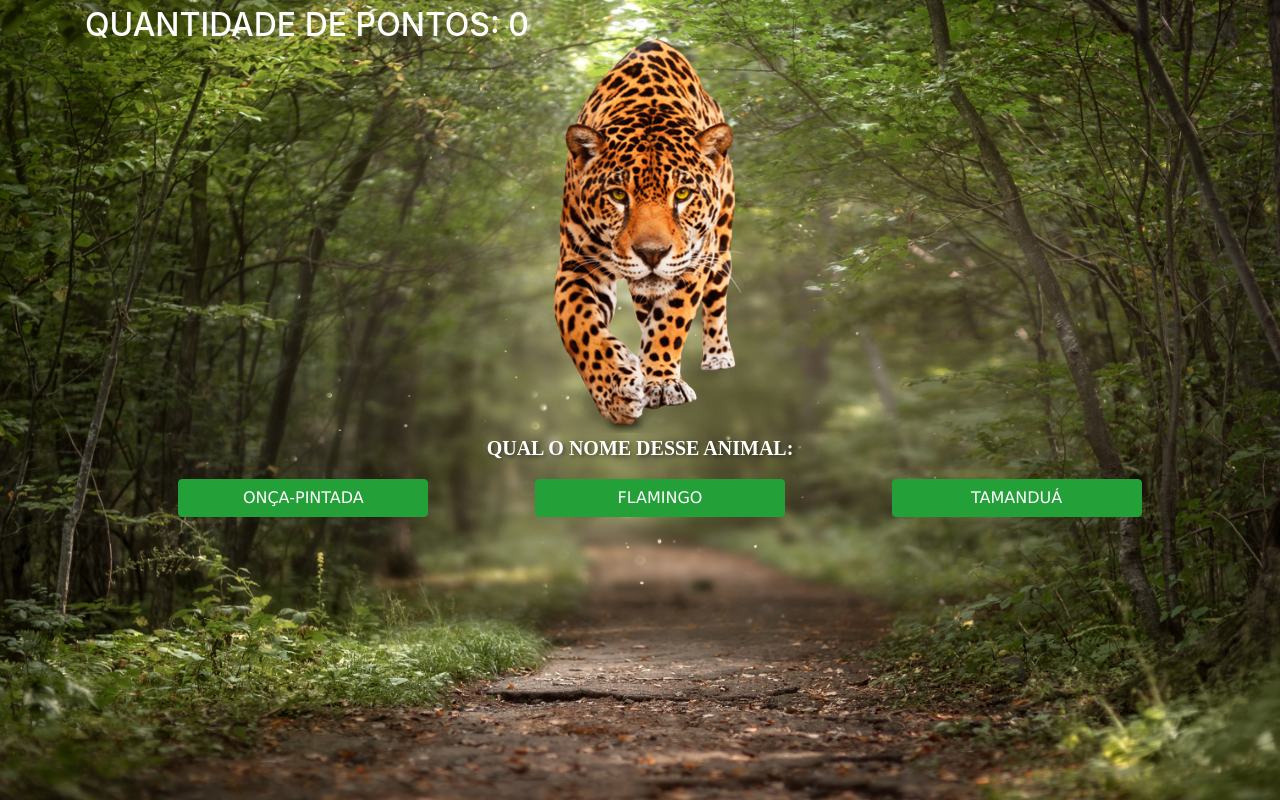
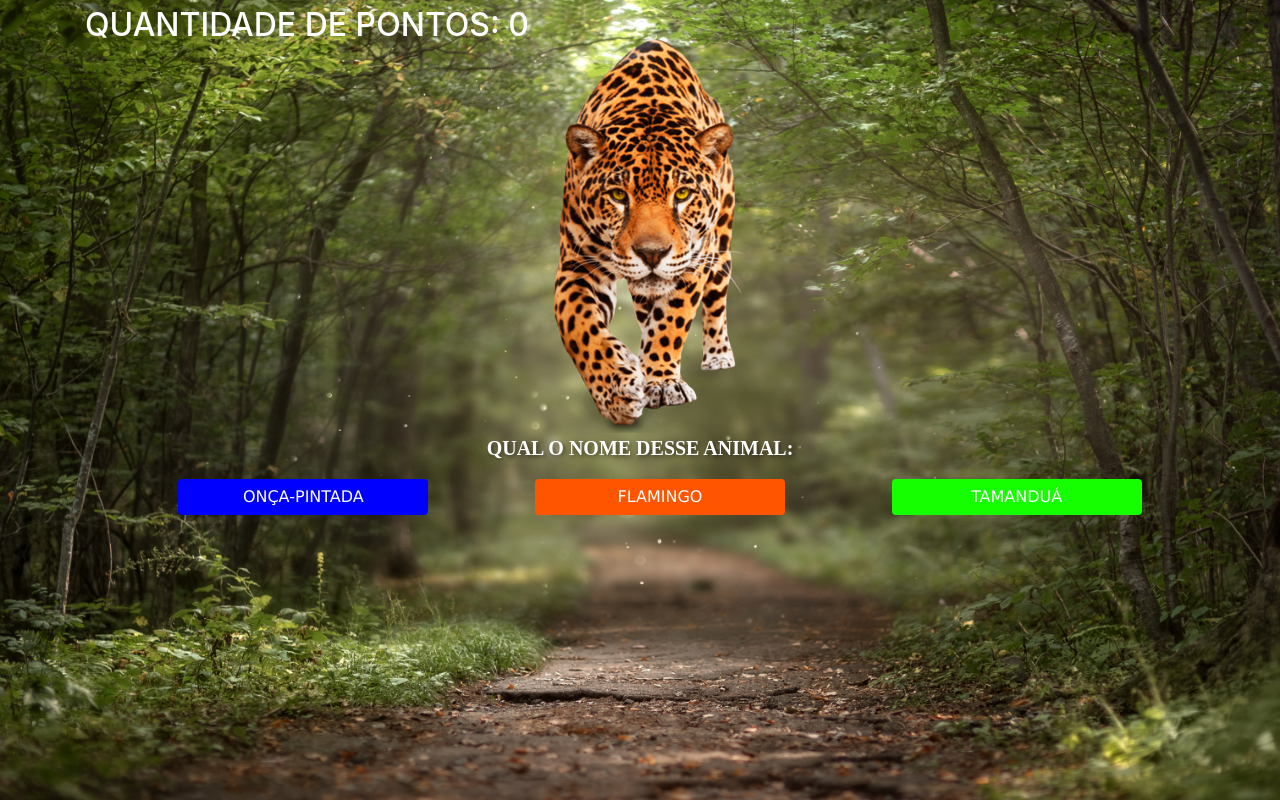
Before and after one commit to Thiagogob/engSoftware-front, a React (Vite) app: page /level1 in a window 1280 px wide. Both pictures are taken after a click on the button "Jogar Fase 1". Built offline with nearby package versions, Linux system fonts and the light colour scheme; a web font is replaced by a local one.

Commit message:
chorre button colors change

```diff
--- a/src/pages/Home/level1.jsx
+++ b/src/pages/Home/level1.jsx
@@ -25,54 +25,54 @@ function Level1() {
       text: "Qual o nome desse animal:",
       image: <img src={oncaPintada} />,
       options: [
-        { id: 0, text: "Onça-pintada", isCorrect: true },
-        { id: 1, text: "Flamingo", isCorrect: false },
-        { id: 2, text: "Tamanduá", isCorrect: false },
+        { id: 0, text: "Onça-pintada", isCorrect: true, colorClass: "option-color-0"},
+        { id: 1, text: "Flamingo", isCorrect: false, colorClass: "option-color-1" },
+        { id: 2, text: "Tamanduá", isCorrect: false, colorClass: "option-color-2" },
       ],
     },
     {
       text: "Qual o som desse animal:",
       image: <img src={oncaPintada} />,
       options: [
-        { id: 0, text: <img src="/static/images/checkFinal.png" />, isCorrect: true },
-        { id: 1, text: <img src="/static/images/checkFinal.png" />, isCorrect: false },
-        { id: 2, text: <img src="/static/images/checkFinal.png" />, isCorrect: false },
+        { id: 0, text: <img src="/static/images/checkFinal.png" />, isCorrect: true, colorClass: "option-color-0" },
+        { id: 1, text: <img src="/static/images/checkFinal.png" />, isCorrect: false, colorClass: "option-color-1" },
+        { id: 2, text: <img src="/static/images/checkFinal.png" />, isCorrect: false, colorClass: "option-color-2" },
       ],
     },
     {
       text: "Qual o nome desse animal:",
       image: <img src={macaco} />,
       options: [
-        { id: 0, text: "Cobra", isCorrect: false },
-        { id: 1, text: "Macaco", isCorrect: true },
-        { id: 2, text: "Juburu", isCorrect: false },
+        { id: 0, text: "Cobra", isCorrect: false, colorClass: "option-color-0" },
+        { id: 1, text: "Macaco", isCorrect: true, colorClass: "option-color-1" },
+        { id: 2, text: "Juburu", isCorrect: false, colorClass: "option-color-2" },
       ],
     },
     {
       text: "Qual o som desse animal:",
       image: <img src={macaco} />,
       options: [
-        { id: 3, text: <img src="/static/images/checkFinal.png" />, isCorrect: true },
-        { id: 4, text: <img src="/static/images/checkFinal.png" />, isCorrect: false },
-        { id: 5, text: <img src="/static/images/checkFinal.png" />, isCorrect: false },
+        { id: 3, text: <img src="/static/images/checkFinal.png" />, isCorrect: true, colorClass: "option-color-0" },
+        { id: 4, text: <img src="/static/images/checkFinal.png" />, isCorrect: false, colorClass: "option-color-1" },
+        { id: 5, text: <img src="/static/images/checkFinal.png" />, isCorrect: false, colorClass: "option-color-2" },
       ],
     },
     {
       text: "Qual o nome desse animal:",
       image: <img src={flamingo} />,
       options: [
-        { id: 0, text: "Flamingo", isCorrect: true },
-        { id: 1, text: "Arara", isCorrect: false },
-        { id: 2, text: "Crocodilo", isCorrect: false },
+        { id: 0, text: "Flamingo", isCorrect: true, colorClass: "option-color-0" },
+        { id: 1, text: "Arara", isCorrect: false, colorClass: "option-color-1" },
+        { id: 2, text: "Crocodilo", isCorrect: false, colorClass: "option-color-2" },
       ],
     },
     {
       text: "Qual o som desse animal:",
       image: <img src={flamingo} />,
       options: [
-        { id: 6, text: <img src="/static/images/checkFinal.png" />, isCorrect: false },
-        { id: 7, text: <img src="/static/images/checkFinal.png" />, isCorrect: false },
-        { id: 8, text: <img src="/static/images/checkFinal.png" />, isCorrect: true },
+        { id: 6, text: <img src="/static/images/checkFinal.png" />, isCorrect: false, colorClass: "option-color-0" },
+        { id: 7, text: <img src="/static/images/checkFinal.png" />, isCorrect: false, colorClass: "option-color-1" },
+        { id: 8, text: <img src="/static/images/checkFinal.png" />, isCorrect: true, colorClass: "option-color-2" },
       ],
     },
   ];
@@ -217,7 +217,7 @@ function Level1() {
                     return (
                       <li
                         type="button"
-                        className="btn btn-primary btn-decoration mx-auto btn-animal btn-decoration"
+                        className={`btn btn-primary btn-decoration mx-auto btn-animal btn-decoration ${option.colorClass}`}
                         onClick={() => optionClicked(option.isCorrect)}
                         key={option.id}
                       >
@@ -231,7 +231,7 @@ function Level1() {
                       </div>
                       <li
                         type="button"
-                        className="btn btn-primary btn-decoration btn-animal btn-decoration btn-sound"
+                        className={`btn btn-primary btn-decoration mx-auto btn-animal btn-decoration ${option.colorClass}`}
                         onClick={() => optionClicked(option.isCorrect)}
                         key={option.id}
                       >
--- a/src/pages/Home/style.css
+++ b/src/pages/Home/style.css
@@ -11,6 +11,7 @@ body{
   font-family: 'Margarine', cursive;
   text-shadow: 2px 2px 4px rgba(0, 0, 0, 0.5);
 }
+
 
 .bg-nav {
   background-color: rgb(0, 0, 0);
@@ -151,3 +152,33 @@ li{
   color: rgb(255, 255, 255);
   box-shadow: 0px 10px 19px rgba(0, 0, 0, 0.43);
 }
+
+.option-color-0{
+  background-color: blue;
+  border: none;
+  outline: none;
+}
+
+.option-color-0:hover {
+  background-color: rgb(0, 0, 130);
+}
+
+.option-color-1{
+  background-color: rgb(255, 85, 0);
+  border: none;
+  outline: none;
+}
+
+.option-color-1:hover {
+  background-color: rgb(168, 56, 0);
+}
+
+.option-color-2{
+  background-color: rgb(21, 255, 0);
+  border: none;
+  outline: none;
+}
+
+.option-color-2:hover {
+  background-color: rgb(11, 135, 0);
+}
```
Also changed, not shown: 1 other file (tests, documents, lock files or other folders).
